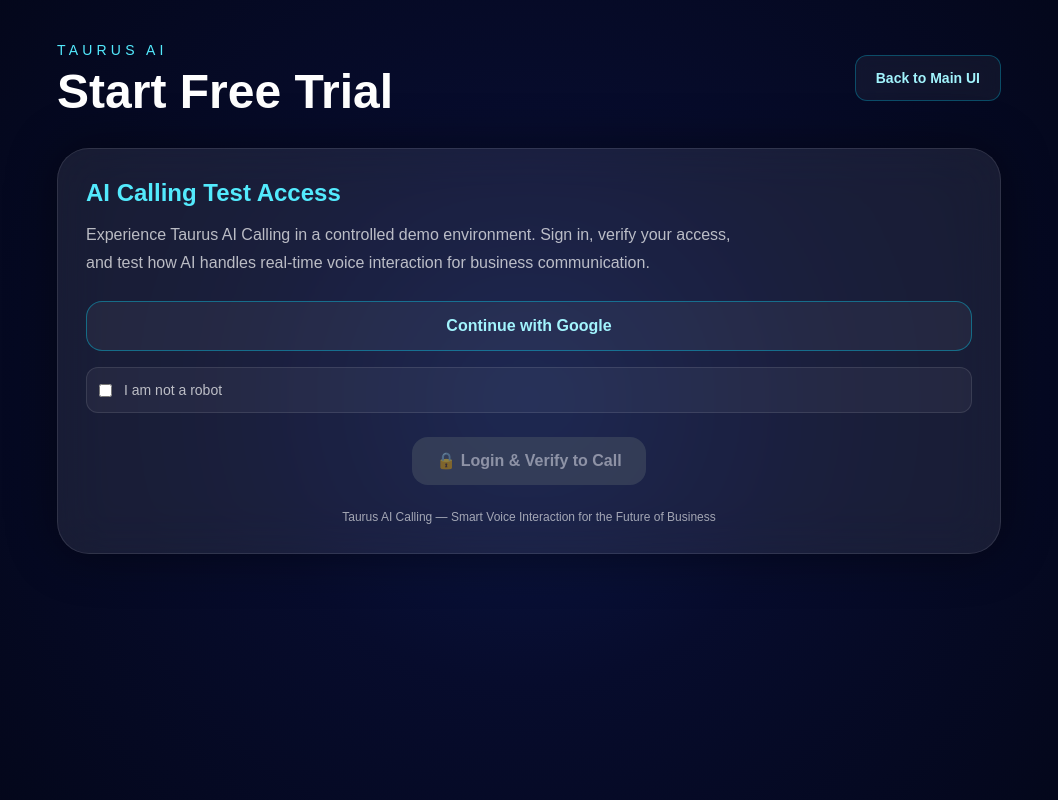
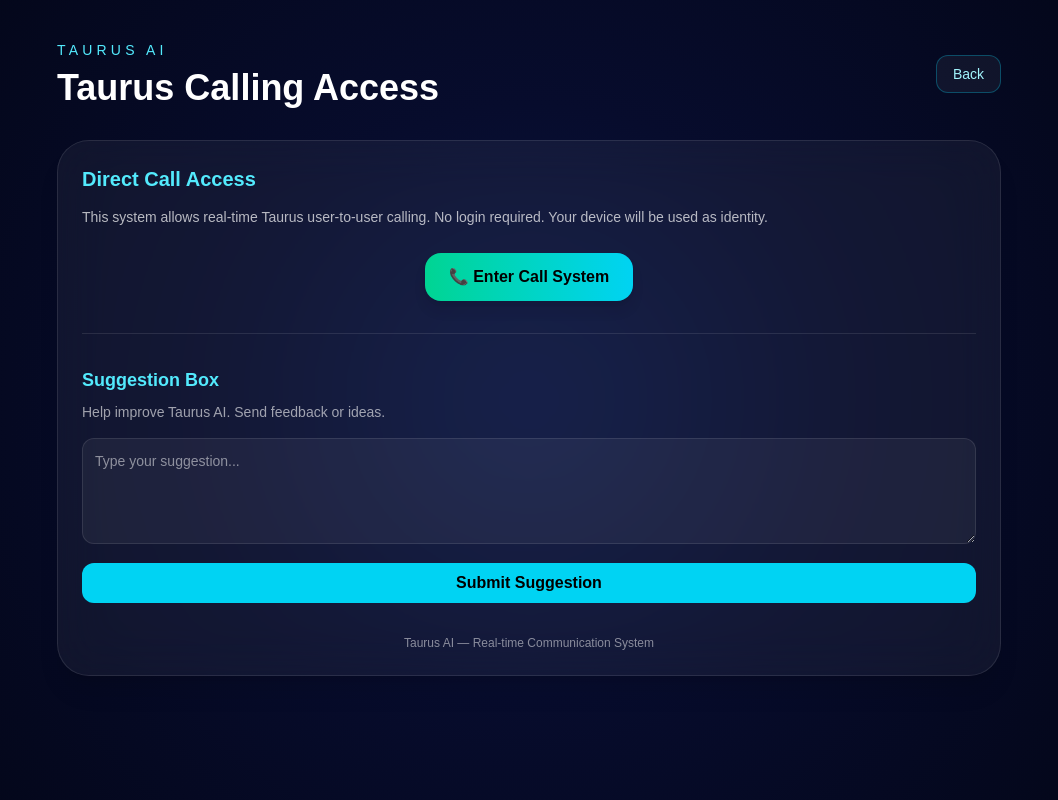
Before and after one commit to Khantkokohein/taurus-ai-ui, a Next.js app: page /trial in a window 1280 px wide. Shown: the whole page, without its empty margins (111-1169 px from the left). Built offline with nearby package versions, Linux system fonts and the light colour scheme; no server answers.

Commit message:
upgrade sim system

```diff
--- a/app/trial/page.tsx
+++ b/app/trial/page.tsx
@@ -1,130 +1,105 @@
 "use client";
 
+import { useState } from "react";
 import Link from "next/link";
-import { useEffect, useState } from "react";
-import { supabase } from "@/lib/supabase";
 
 export default function TrialPage() {
-  const [user, setUser] = useState<any>(null);
-  const [isRobotChecked, setIsRobotChecked] = useState(false);
+  const [suggestion, setSuggestion] = useState("");
+  const [submitted, setSubmitted] = useState(false);
 
-  const canCall = !!user && isRobotChecked;
+  const handleSubmit = () => {
+    if (!suggestion.trim()) return;
+    // 🔹 future: send to supabase / api
+    console.log("Suggestion:", suggestion);
 
-  useEffect(() => {
-    const getUser = async () => {
-      const { data } = await supabase.auth.getUser();
-      setUser(data.user ?? null);
-    };
-
-    getUser();
-
-    const {
-      data: { subscription },
-    } = supabase.auth.onAuthStateChange((_event, session) => {
-      setUser(session?.user ?? null);
-    });
-
-    return () => subscription.unsubscribe();
-  }, []);
-
-  const handleGoogleLogin = async () => {
-    await supabase.auth.signInWithOAuth({
-      provider: "google",
-    });
-  };
-
-  const handleLogout = async () => {
-    await supabase.auth.signOut();
-    setUser(null);
+    setSubmitted(true);
+    setSuggestion("");
   };
 
   return (
-    <main className="relative min-h-screen overflow-hidden bg-[#05081f] text-white">
-      <div className="absolute inset-0 bg-[radial-gradient(circle_at_center,rgba(14,30,88,0.65)_0%,rgba(7,12,45,0.95)_38%,#030617_100%)]" />
+    <main className="relative min-h-screen bg-[#05081f] text-white overflow-hidden">
+      {/* background */}
+      <div className="absolute inset-0 bg-[radial-gradient(circle_at_center,rgba(14,30,88,0.6)_0%,rgba(7,12,45,0.95)_40%,#030617_100%)]" />
 
       <section className="relative mx-auto max-w-5xl px-6 py-10 md:px-10">
-        <div className="mb-8 flex items-center justify-between gap-4">
+        {/* header */}
+        <div className="mb-8 flex items-center justify-between">
           <div>
-            <p className="text-sm uppercase tracking-[0.3em] text-cyan-300">
+            <p className="text-sm tracking-[0.3em] text-cyan-300">
               TAURUS AI
             </p>
-            <h1 className="mt-2 text-4xl font-extrabold md:text-5xl">
-              Start Free Trial
+            <h1 className="mt-2 text-4xl font-extrabold">
+              Taurus Calling Access
             </h1>
           </div>
 
           <Link
             href="/"
-            className="rounded-xl border border-cyan-400/30 bg-white/5 px-5 py-3 text-sm font-semibold text-cyan-200 backdrop-blur transition hover:bg-cyan-400/10"
+            className="rounded-xl border border-cyan-400/30 bg-white/5 px-4 py-2 text-sm text-cyan-200 hover:bg-cyan-400/10"
           >
-            Back to Main UI
+            Back
           </Link>
         </div>
 
-        <div className="rounded-[32px] border border-white/10 bg-white/8 p-6 shadow-[0_0_50px_rgba(0,0,0,0.45)] backdrop-blur-xl md:p-7">
-          <h2 className="text-2xl font-bold text-cyan-300">
-            AI Calling Test Access
+        {/* card */}
+        <div className="rounded-[32px] border border-white/10 bg-white/5 p-6 backdrop-blur-xl shadow-xl">
+          <h2 className="text-xl font-semibold text-cyan-300">
+            Direct Call Access
           </h2>
 
-          <p className="mt-3 max-w-2xl text-sm leading-7 text-white/70 md:text-base">
-            Experience Taurus AI Calling in a controlled demo environment.
-            Sign in, verify your access, and test how AI handles real-time
-            voice interaction for business communication.
+          <p className="mt-3 text-sm text-white/70 leading-6">
+            This system allows real-time Taurus user-to-user calling.
+            No login required. Your device will be used as identity.
           </p>
 
-          <div className="mt-6 text-center">
-            {!user ? (
-              <button
-                onClick={handleGoogleLogin}
-                className="w-full rounded-2xl border border-cyan-400/40 bg-white/5 py-3 font-semibold text-cyan-200 transition hover:bg-cyan-400/10"
-              >
-                Continue with Google
-              </button>
-            ) : (
-              <div className="space-y-2">
-                <div className="text-sm text-green-400">
-                  Logged in as {user.email}
-                </div>
-                <button
-                  onClick={handleLogout}
-                  className="text-xs text-red-400 underline"
-                >
-                  Logout
-                </button>
+          {/* CALL BUTTON */}
+          <div className="mt-6 flex justify-center">
+            <Link
+              href="/call"
+              className="rounded-2xl bg-gradient-to-r from-emerald-400 to-cyan-400 px-6 py-3 font-semibold text-black shadow-lg hover:scale-[1.05] transition"
+            >
+              📞 Enter Call System
+            </Link>
+          </div>
+
+          {/* divider */}
+          <div className="my-8 h-[1px] bg-white/10" />
+
+          {/* suggestion box */}
+          <div>
+            <h3 className="text-lg font-semibold text-cyan-300">
+              Suggestion Box
+            </h3>
+
+            <p className="mt-2 text-sm text-white/60">
+              Help improve Taurus AI. Send feedback or ideas.
+            </p>
+
+            <textarea
+              value={suggestion}
+              onChange={(e) => setSuggestion(e.target.value)}
+              placeholder="Type your suggestion..."
+              className="mt-4 w-full rounded-xl border border-white/10 bg-white/5 p-3 text-sm outline-none focus:border-cyan-400"
+              rows={4}
+            />
+
+            <button
+              onClick={handleSubmit}
+              className="mt-3 w-full rounded-xl bg-cyan-400 py-2 font-semibold text-black hover:opacity-90"
+            >
+              Submit Suggestion
+            </button>
+
+            {submitted && (
+              <div className="mt-3 text-green-400 text-sm text-center">
+                ✔ Suggestion submitted
               </div>
             )}
           </div>
 
-          <div className="mt-4 flex items-center gap-3 rounded-xl border border-white/10 bg-white/5 p-3">
-            <input
-              type="checkbox"
-              checked={isRobotChecked}
-              onChange={(e) => setIsRobotChecked(e.target.checked)}
-            />
-            <span className="text-sm text-white/70">I am not a robot</span>
-          </div>
-
-          <div className="mt-6 flex justify-center">
-            {canCall ? (
-              <Link
-                href="/call"
-                className="rounded-2xl bg-gradient-to-r from-emerald-400 to-cyan-400 px-6 py-3 text-base font-semibold text-black shadow-[0_0_30px_rgba(34,211,238,0.5)] transition hover:scale-[1.05]"
-              >
-                📞 Call Test Now
-              </Link>
-            ) : (
-              <button
-                disabled
-                className="cursor-not-allowed rounded-2xl bg-gray-600 px-6 py-3 text-base font-semibold text-white opacity-50"
-              >
-                🔒 Login & Verify to Call
-              </button>
-            )}
-          </div>
-
-          <div className="mt-6 text-center text-xs text-white/60">
-            Taurus AI Calling — Smart Voice Interaction for the Future of
-            Business
+          {/* footer */}
+          <div className="mt-8 text-center text-xs text-white/50">
+            Taurus AI — Real-time Communication System
           </div>
         </div>
       </section>
```
Also changed, not shown: app/sim-store/page.tsx (+38 -56 lines).
